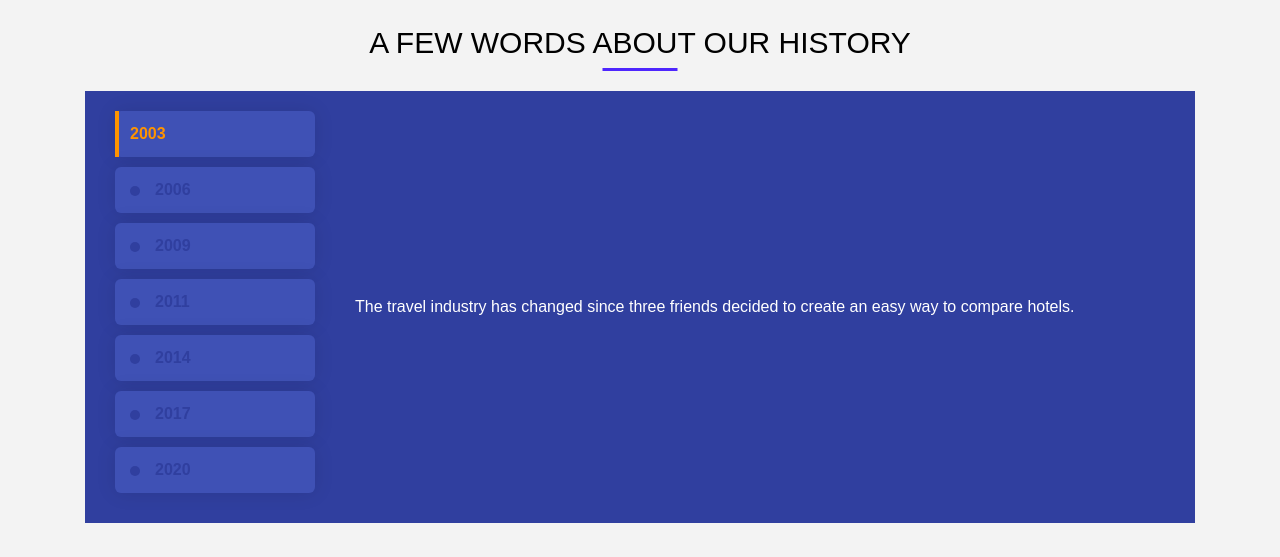
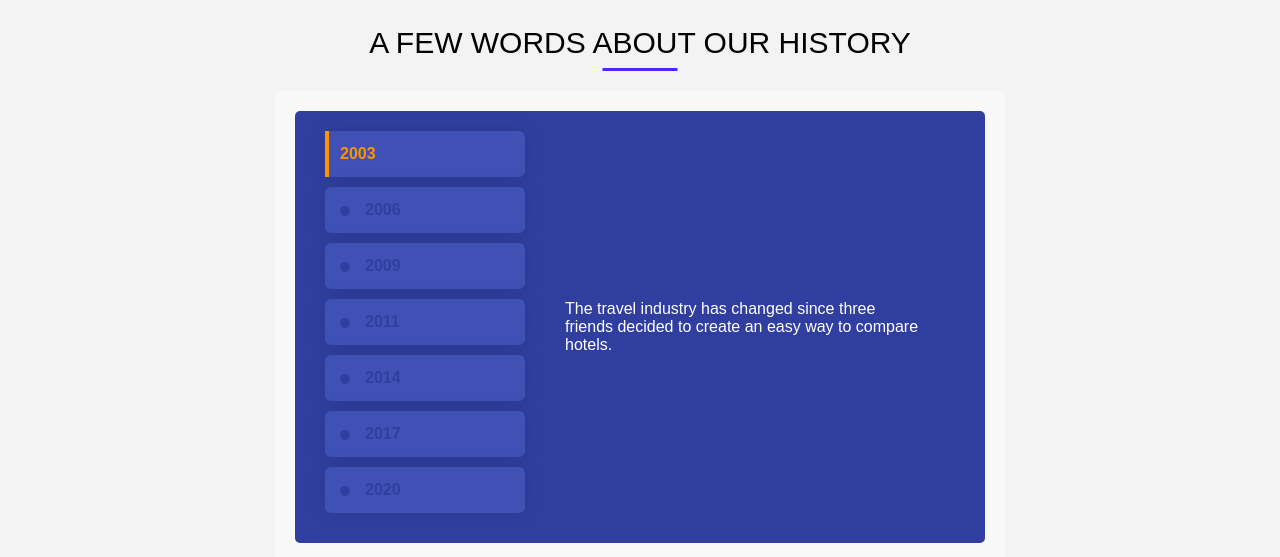
Before and after one commit to DashaLev/control-project-2, a plain HTML site: page index.html in a window 1280 px wide. Shown: the part 2244-2801 px from the top of the page. Drawn offline with Linux system fonts and the light colour scheme; a web font is replaced by a local one.

Commit message:
added border

```diff
--- a/index.html
+++ b/index.html
@@ -135,9 +135,10 @@
                     </div>
                 </div>
             </div>
-            <div class="row">
-                <div class="col-xs-12">
-                    <div class="tab-flex-container">
+            <div class="row flex-center">
+                <div class="col-xs-12 col-md-8">
+                    <div class="tab-box">
+                        <div class="tab-flex-container">
                         <div class="tab-title-items">
                             <div class="tab-title-item"><span class="tab-span"></span>2003</div>
                             <div class="tab-title-item"><span class="tab-span"></span>2006</div>
@@ -169,6 +170,7 @@
                             <div class="tab-content">
                                 <p>We have reached the milestone of 100 million customers per month. And now our goal is to become a leader in the worldwide movement towards modern and sustainable tourism.</p>
                             </div>
+                        </div>
                         </div>
                     </div>
                 </div>
--- a/style.scss
+++ b/style.scss
@@ -34,6 +34,9 @@ body {
 .block-center {
     align-items: center;
     justify-content: space-between;
+}
+.flex-center {
+    justify-content: center;
 }
 .menu {
     @include flex(flex-end);
@@ -270,10 +273,17 @@ body {
     display: block;
 }
 
+.tab-box {
+    padding: 20px;
+    background-color: #f8f8f8;
+    border-radius: 5px;
+    border-bottom: 4px solid #e5e6e6;
+}
 .tab-flex-container {
     display: flex;
     background-color: #303F9F;
     padding: 20px;
+    border-radius: 5px;
 }
 .tab-container {
     padding: 20px 40px;
```
Also changed, not shown: style.css, 1 other file.
